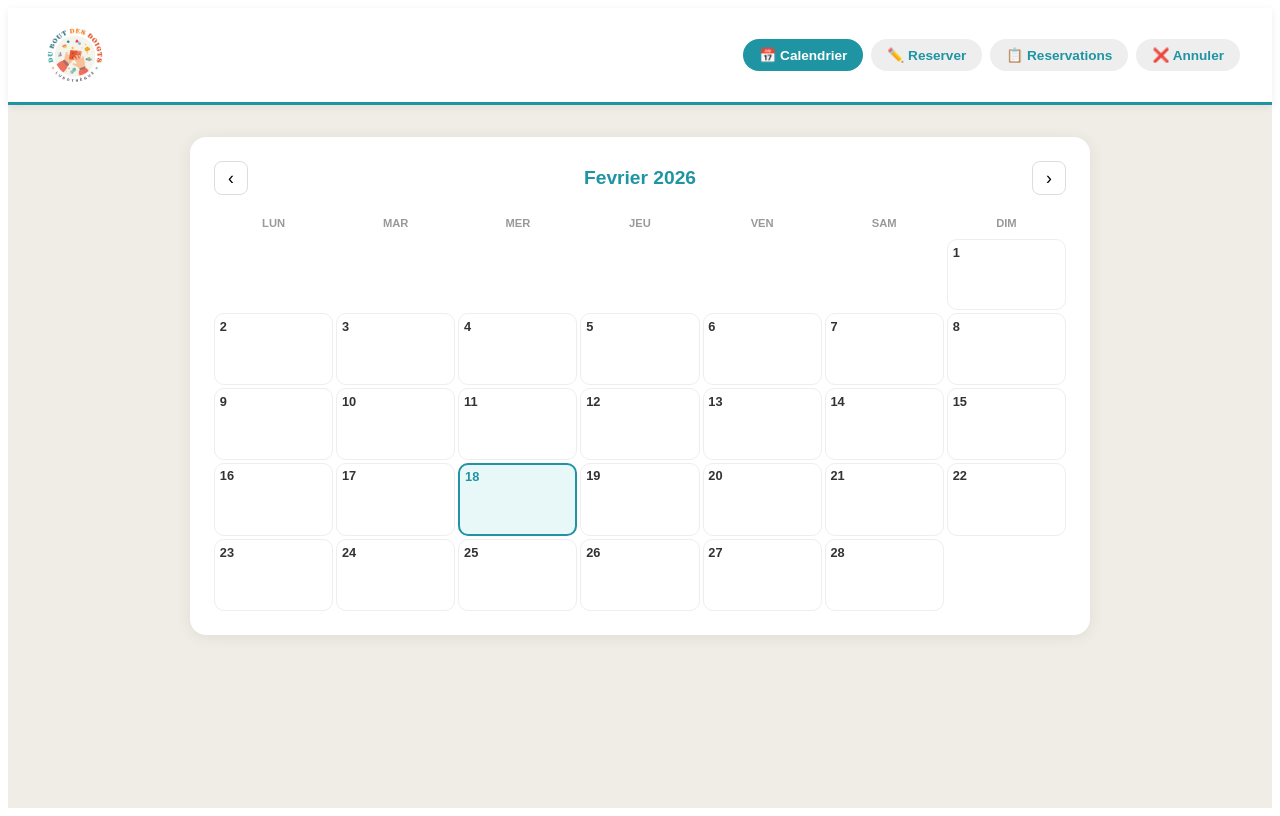
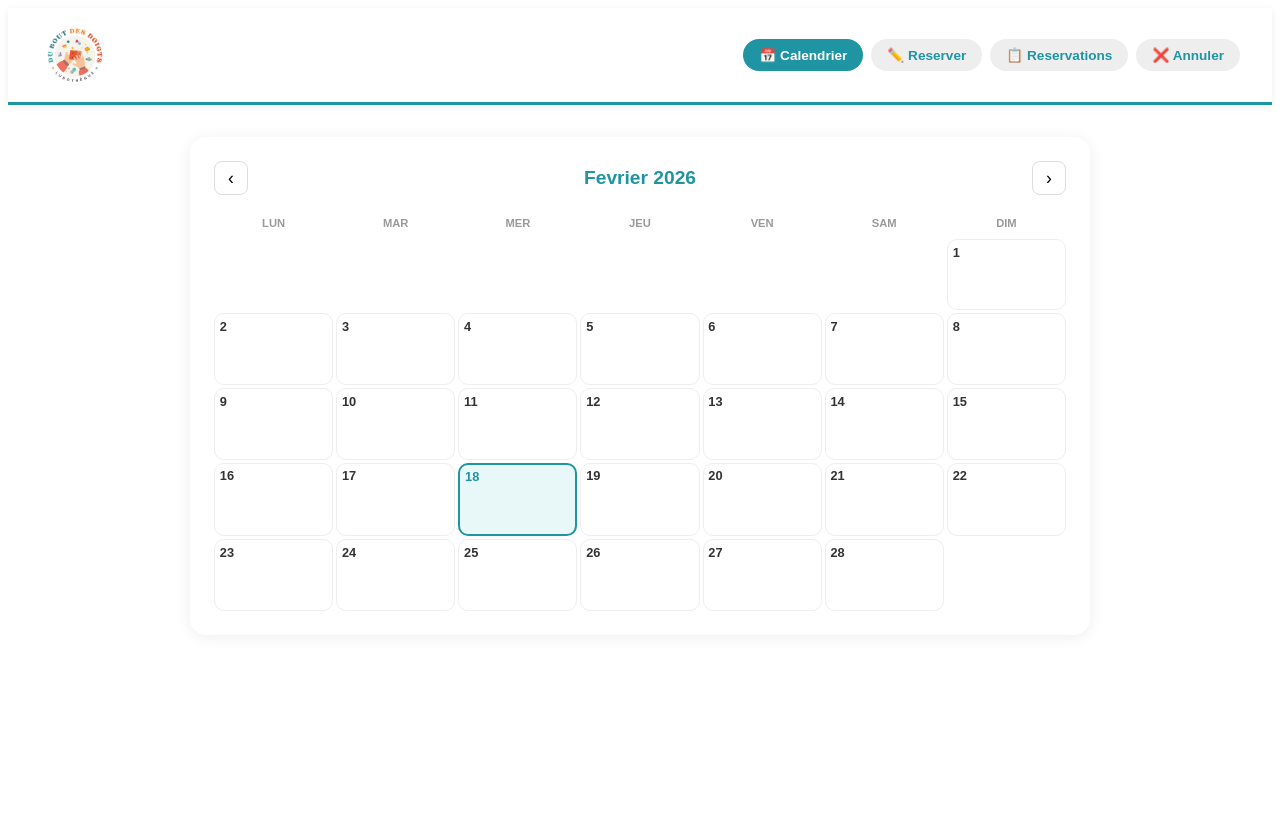
Before and after one commit to laelia180-wq/ludotheque-reservation, a React (Vite) app: page / in a window 1280 px wide. Built offline with nearby package versions, Linux system fonts and the light colour scheme.

Commit message:
Update App.jsx

```diff
--- a/src/App.jsx
+++ b/src/App.jsx
@@ -196,7 +196,7 @@ export default function App() {
   }
 
   const S = {
-    app: { fontFamily: "sans-serif", background: "#f0ede6", minHeight: "100vh" },
+    app: { fontFamily: "sans-serif", background: "#ffffff", minHeight: "100vh" },
     header: { background: "#fff", padding: "0.75rem 2rem", display: "flex", alignItems: "center", justifyContent: "space-between", flexWrap: "wrap", gap: "1rem", borderBottom: "3px solid " + C, boxShadow: "0 2px 8px rgba(0,0,0,0.07)" },
     nav: { display: "flex", gap: "0.5rem", flexWrap: "wrap" },
     navBtn: (a) => ({ padding: "0.5rem 1rem", borderRadius: "20px", border: "none", cursor: "pointer", fontSize: "0.85rem", fontWeight: 600, background: a ? C : "#eee", color: a ? "#fff" : C }),
@@ -224,7 +224,7 @@ export default function App() {
   };
 
   if (loading) return (
-    <div style={{ display: "flex", alignItems: "center", justifyContent: "center", height: "100vh", background: "#f0ede6" }}>
+    <div style={{ display: "flex", alignItems: "center", justifyContent: "center", height: "100vh", background: "#ffffff" }}>
       <div style={{ textAlign: "center", color: C, fontSize: "1.2rem" }}>
         <div style={{ fontSize: "2.5rem", marginBottom: "1rem" }}>🎲</div>
         Chargement...
```
